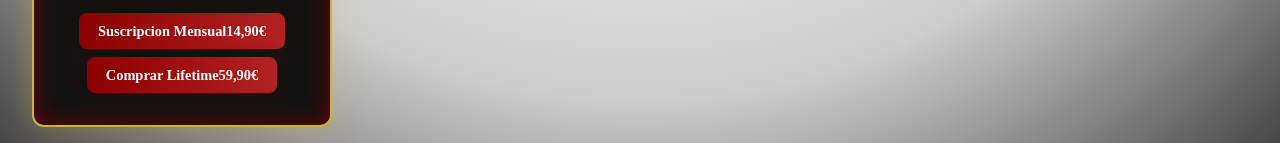
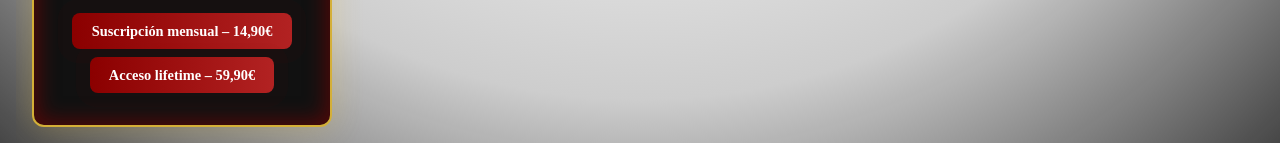
Before and after one commit to Omayra88/yournextia.com, a plain HTML site: page index.html in a window 1280 px wide. Shown: the part 1363-1506 px from the top of the page. Drawn offline with Linux system fonts and the light colour scheme.

Commit message:
Update index.html

```diff
--- a/index.html
+++ b/index.html
@@ -276,8 +276,9 @@
         <div class="arrows">↓↓↓</div>
 
         <div class="buy-buttons">
-          <button class="buy-btn" onclick="location.href='https://buy.stripe.com/enlace-mensual'">Suscripcion Mensual14,90€</button>
-          <button class="buy-btn" onclick="location.href='https://buy.stripe.com/enlace-lifetime'">Comprar Lifetime59,90€</button>
+<button class="buy-btn" onclick="location.href='https://buy.stripe.com/enlace-mensual'">Suscripción mensual – 14,90€</button>
+<button class="buy-btn" onclick="location.href='https://buy.stripe.com/enlace-lifetime'">Acceso lifetime – 59,90€</button>
+
         </div>
       </div>
     </div>
```
